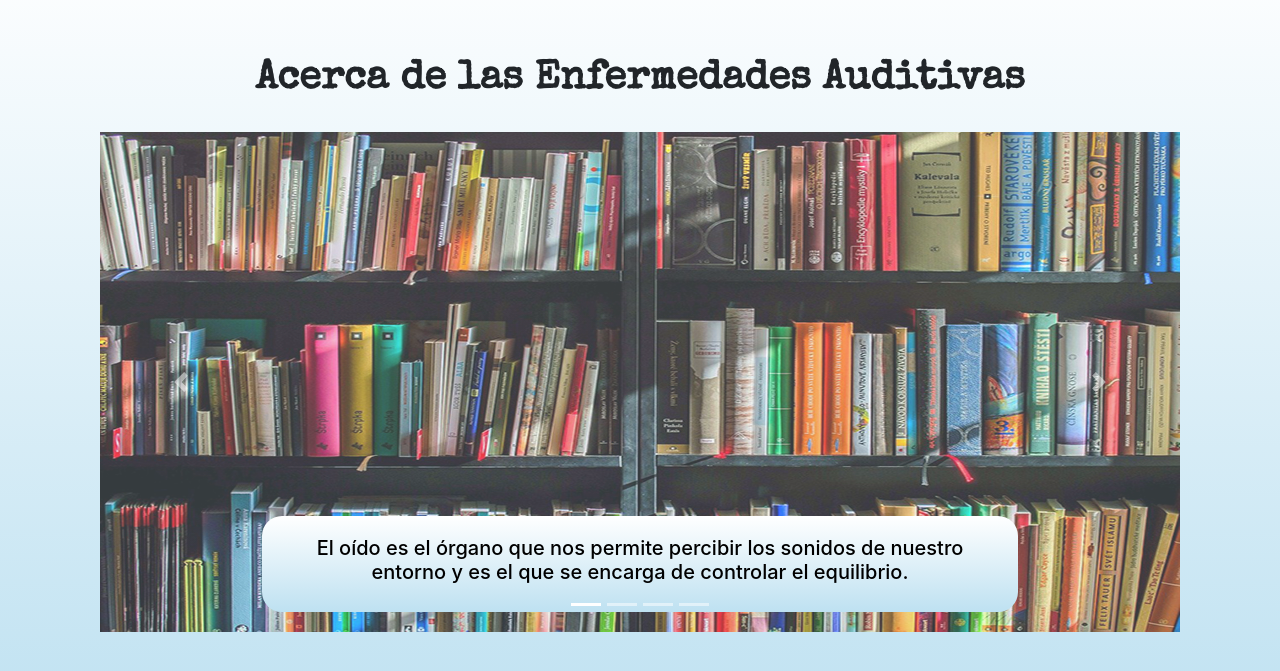
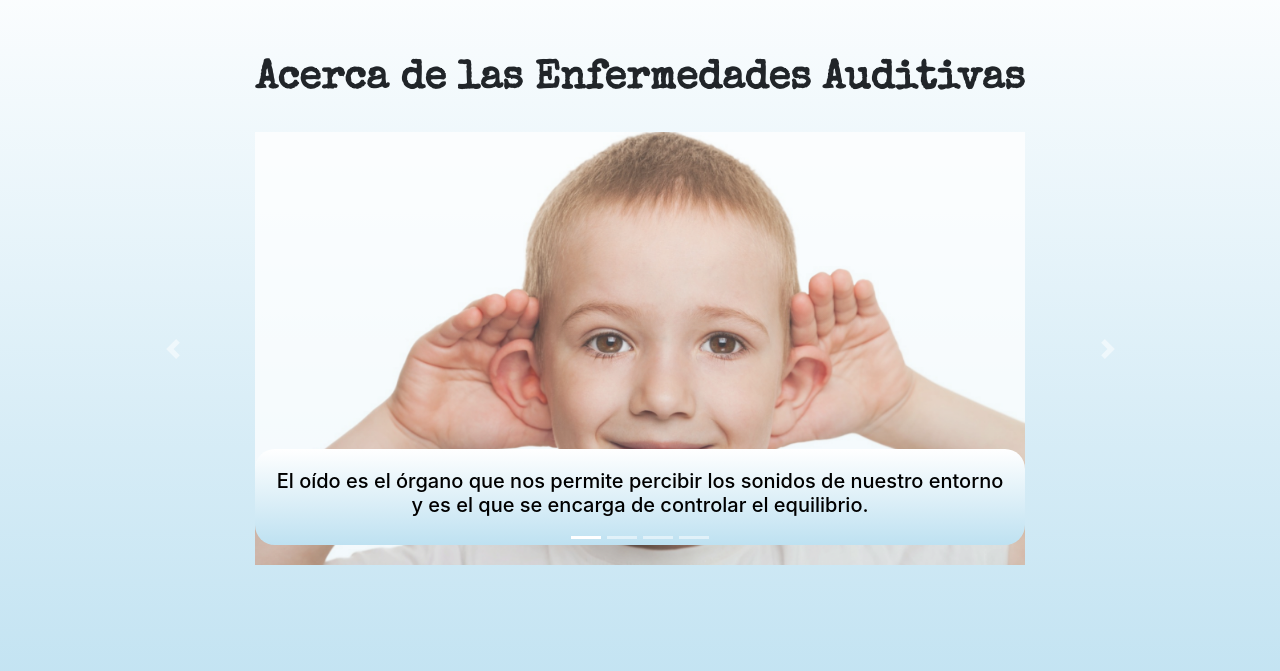
Before and after one commit to Cesarbg-DEV/Proyecto-IA-EnfAuditivas, a Django app: page /acerca/ in a window 1280 px wide. Shown: the part 58-729 px from the top of the page. Run offline with Django 3.2, Linux system fonts and the light colour scheme; some libraries are stand-ins or nearby versions.

Commit message:
Acerca de - Carousel

```diff
--- a/proyectoIA/templates/acerca.html
+++ b/proyectoIA/templates/acerca.html
@@ -32,6 +32,10 @@
         border-radius: 20px;
         padding: 20px;
     }
+    .carousel-item img {
+        margin-left: 15%;
+    }
+
 </style>
 
 <body>
@@ -89,29 +93,29 @@
               </ol>
               <div class="carousel-inner">
                   <!-- 1  -->
-                  <div class="carousel-item active" style="display: flex; justify-content: center;">
-                      <img class="d-block" src="../static/img/orden-imagen.jpg" alt="First slide" style="opacity: 0.75; width: 100%;">
+                  <div class="carousel-item active" >
+                      <img class="d-block" src="../static/img/1.png" alt="First slide" style="opacity: 0.75; width: 70%;">
                       <div class="carousel-caption d-none d-md-block captionStyle">
                           <h5>El oído es el órgano que nos permite percibir los sonidos de nuestro entorno y es el que se encarga de controlar el equilibrio.</h5>
                       </div>
                   </div>
                   <!-- 2  -->
-                  <div class="carousel-item">
-                    <img class="d-block" src="../static/img/orden-imagen.jpg" alt="Second slide" style="opacity: 0.75; width: 100%;">
+                  <div class="carousel-item" >
+                    <img class="d-block" src="../static/img/2.png" alt="Second slide" style="opacity: 0.75; width: 70%;">
                     <div class="carousel-caption d-none d-md-block captionStyle">
                         <h5>Existen multiples enfermedades que pueden afectar este órgano ya sea de manera externa o interna.</h5>
                     </div>
                   </div>
                   <!-- 3  -->
                   <div class="carousel-item">
-                    <img class="d-block" src="../static/img/orden-imagen.jpg" alt="Third slide" style="opacity: 0.75; width: 100%;">
+                    <img class="d-block" src="../static/img/3.png" alt="Third slide" style="opacity: 0.75; width: 70%;">
                     <div class="carousel-caption d-none d-md-block captionStyle">
                         <h5>Las causas de estas enfermedades van desde la exposición cercana a un ruido muy fuerte, hasta la herencia genética.</h5>
                     </div>
                   </div>
                   <!-- 4  -->
                   <div class="carousel-item">
-                    <img class="d-block" src="../static/img/orden-imagen.jpg" alt="Fourth slide" style="opacity: 0.75; width: 100%;">
+                    <img class="d-block" src="../static/img/4.png" alt="Fourth slide" style="opacity: 0.75; width: 70%;">
                     <div class="carousel-caption d-none d-md-block captionStyle">
                         <h5>Los tratamientos son muy variados y en algunos casos puede no existir cura o se emplean procedimientos muy complejos. <br> Se recomienda siempre consultar a un médico profesional.</h5>
                     </div>
```
Also changed, not shown: proyectoIA/templates/base.html (+39 -30 lines), proyectoIA/static/img/1.png (added), proyectoIA/static/img/2.png (added), proyectoIA/static/img/3.png (added), proyectoIA/static/img/4.png (added).
